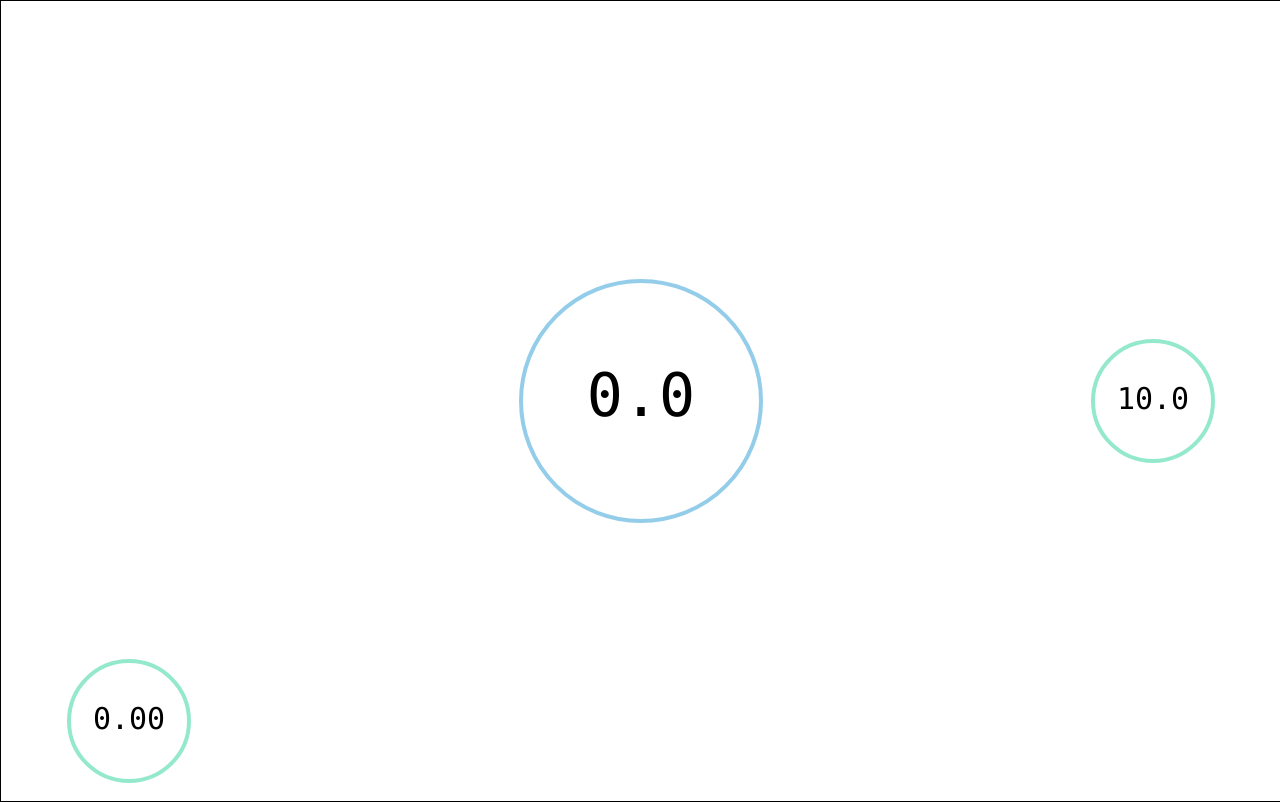
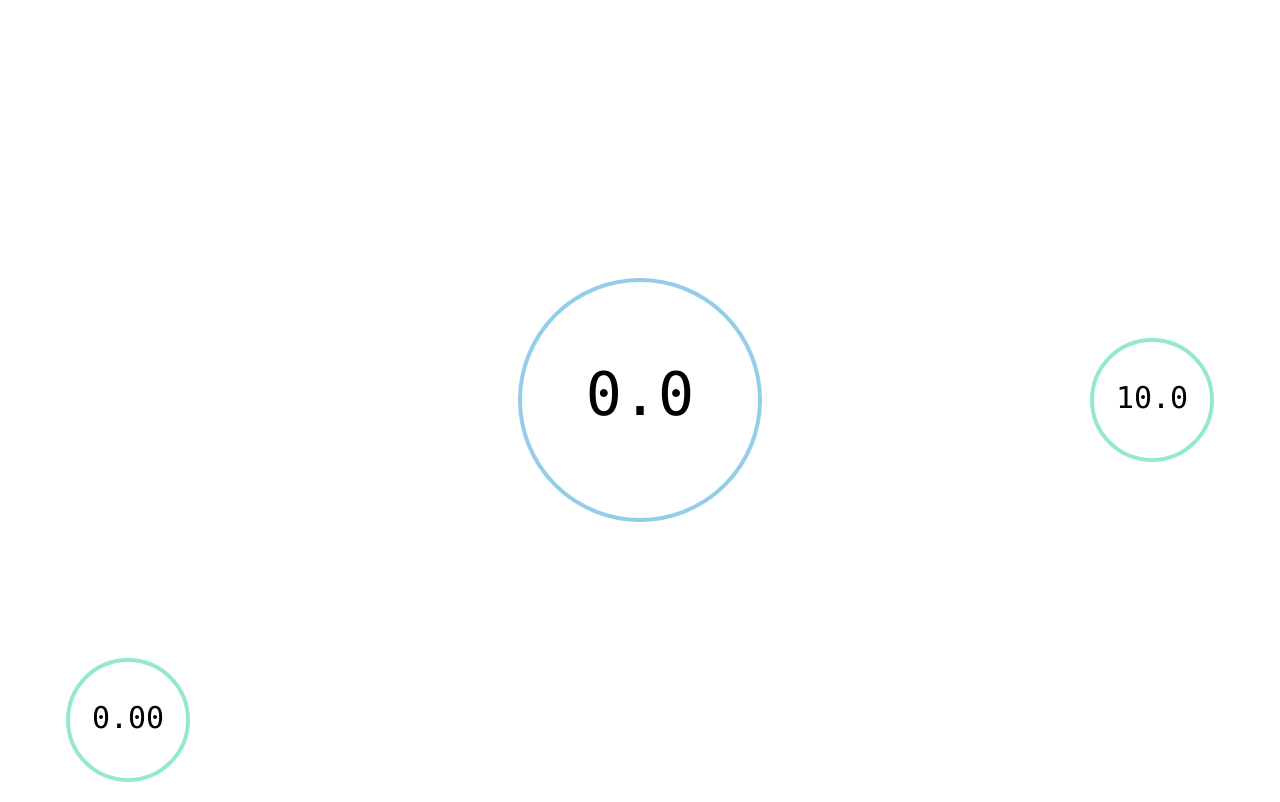
Before and after one commit to acarabott/can-touch-fixed-distance, a website built with Vite: page index.html in a window 1280 px wide. Built offline with nearby package versions, Linux system fonts and the light colour scheme.

Commit message:
hide overflow and border

```diff
--- a/css/touch-fixed-distance.css
+++ b/css/touch-fixed-distance.css
@@ -19,7 +19,7 @@ html {
 body {
   font-family: Lato, "Helvetica Neue", Helvetica;
   overflow-x: hidden;
-  overflow-y: auto;
+  overflow-y: hidden;
   width: 100vw;
   height: 100vh;
 }
@@ -56,6 +56,7 @@ canvas {
   width: 100vw;
   height: 100vh;
   margin: 0vh auto;
+  overflow: hidden;
 }
 
 .output {
@@ -96,7 +97,6 @@ input {
   -ms-user-select: none; /* Internet Explorer/Edge */
   user-select: none; /* Non-prefixed version, currently
                                   supported by Chrome and Opera */
-  border: 1px black solid;
 }
 
 .touchFixedDistanceContainer canvas {
```
